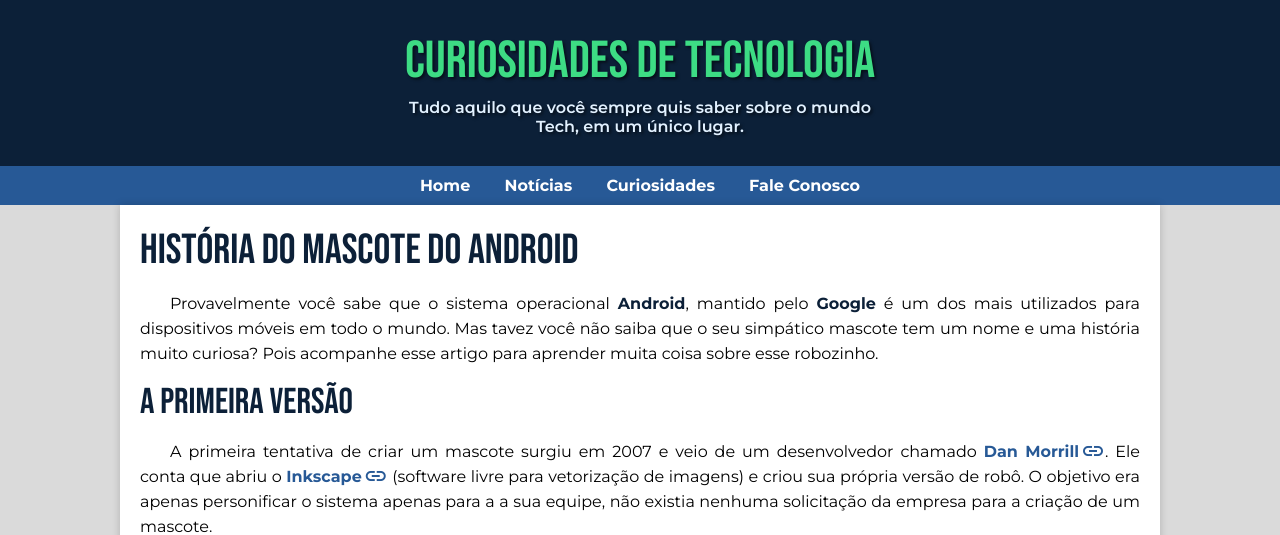
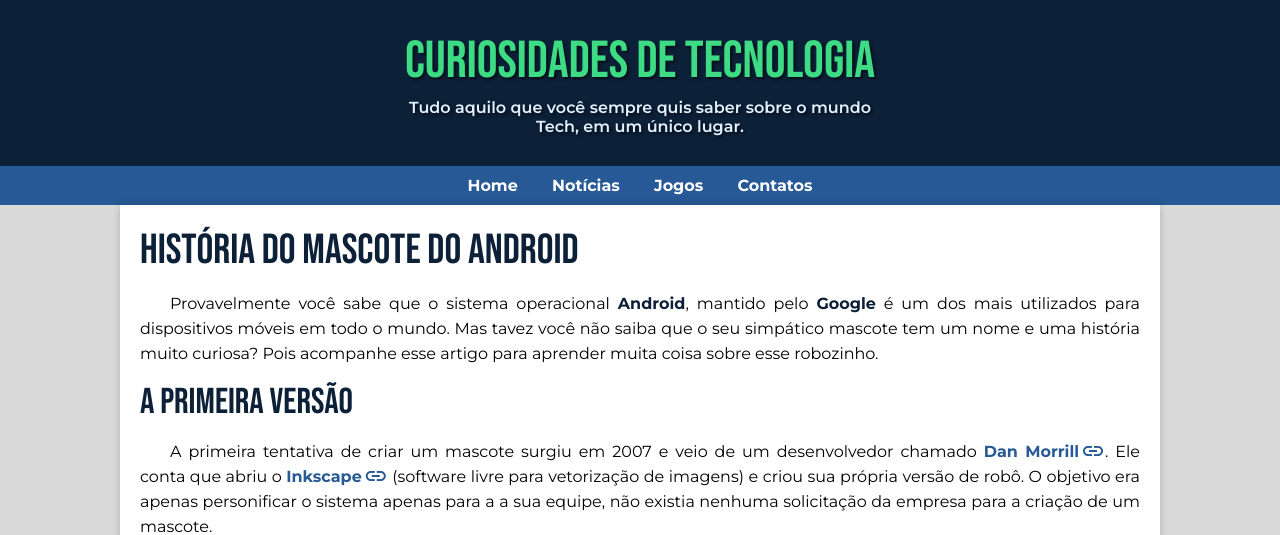
Before and after one commit to gioperrone/projeto-android, a plain HTML site: page index.html in a window 1280 px wide. Shown: the top 535 px of the page. Drawn offline with Linux system fonts and the light colour scheme.

Commit message:
atualização <nav>

```diff
--- a/index.html
+++ b/index.html
@@ -23,8 +23,8 @@
     <nav>
             <a href="#">Home</a>
             <a href="#">Notícias</a>
-            <a href="#">Curiosidades</a>
-            <a href="#">Fale Conosco</a>
+            <a href="#">Jogos</a>
+            <a href="#">Contatos</a>
     </nav>
 
 
```
